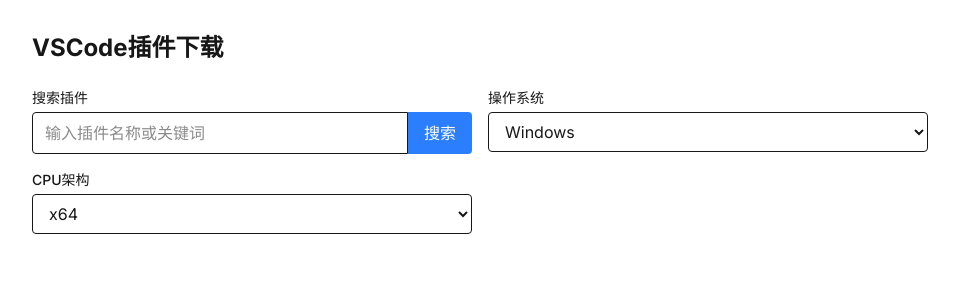
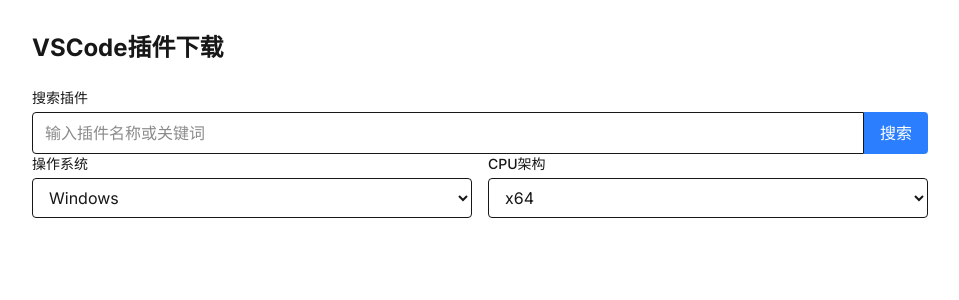
Before and after one commit to adam-ikari/vscode-extensions-downloader, a Next.js app: page / in a window 1280 px wide. Shown: the top 300 px of the page, without its empty margins (160-1119 px from the left). Built offline with nearby package versions, Linux system fonts and the light colour scheme.

Commit message:
调整搜索插件部分的布局，优化代码结构

```diff
--- a/src/app/page.tsx
+++ b/src/app/page.tsx
@@ -30,8 +30,6 @@
     <div className="min-h-screen p-8">
       <div className="max-w-4xl mx-auto">
         <h1 className="text-2xl font-bold mb-6">VSCode插件下载</h1>
-
-        <div className="grid grid-cols-1 md:grid-cols-2 gap-4 mb-6">
         <div>
           <label className="block text-sm font-medium mb-1">搜索插件</label>
           <div className="flex">
@@ -51,6 +49,7 @@
             </button>
           </div>
         </div>
+        <div className="grid grid-cols-1 md:grid-cols-2 gap-4 mb-6">
           <div>
             <label className="block text-sm font-medium mb-1">操作系统</label>
             <select
```
Lines whose indentation alone changed are shown as unchanged.
